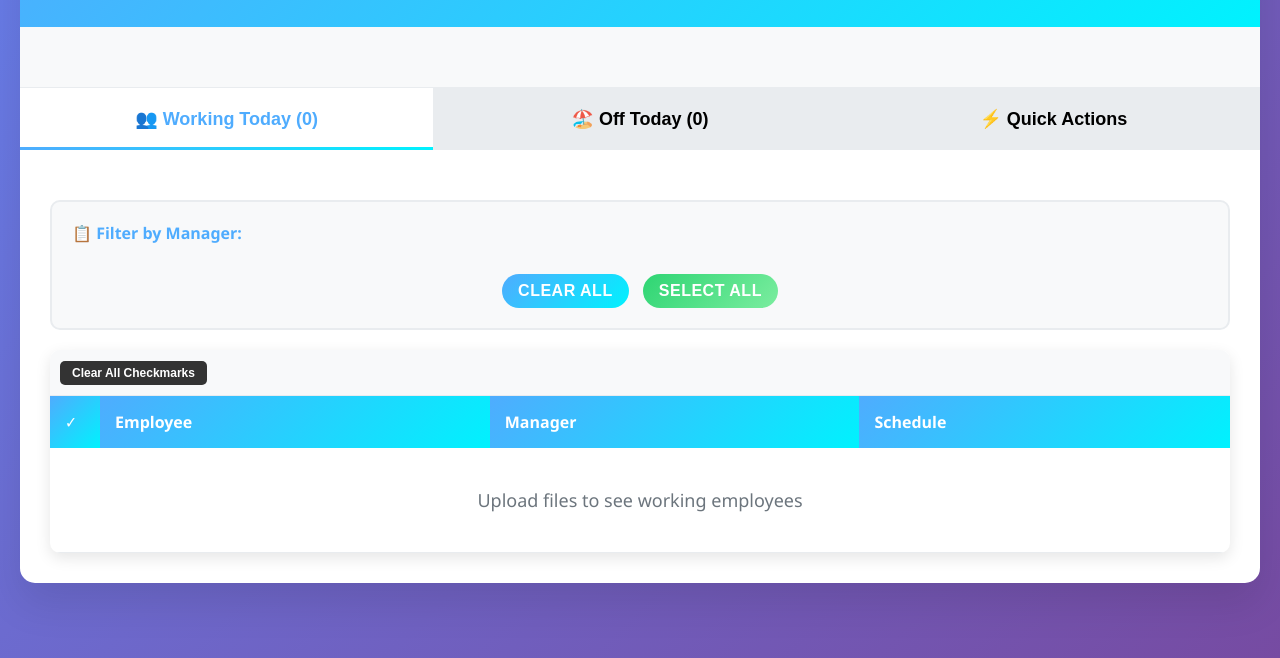
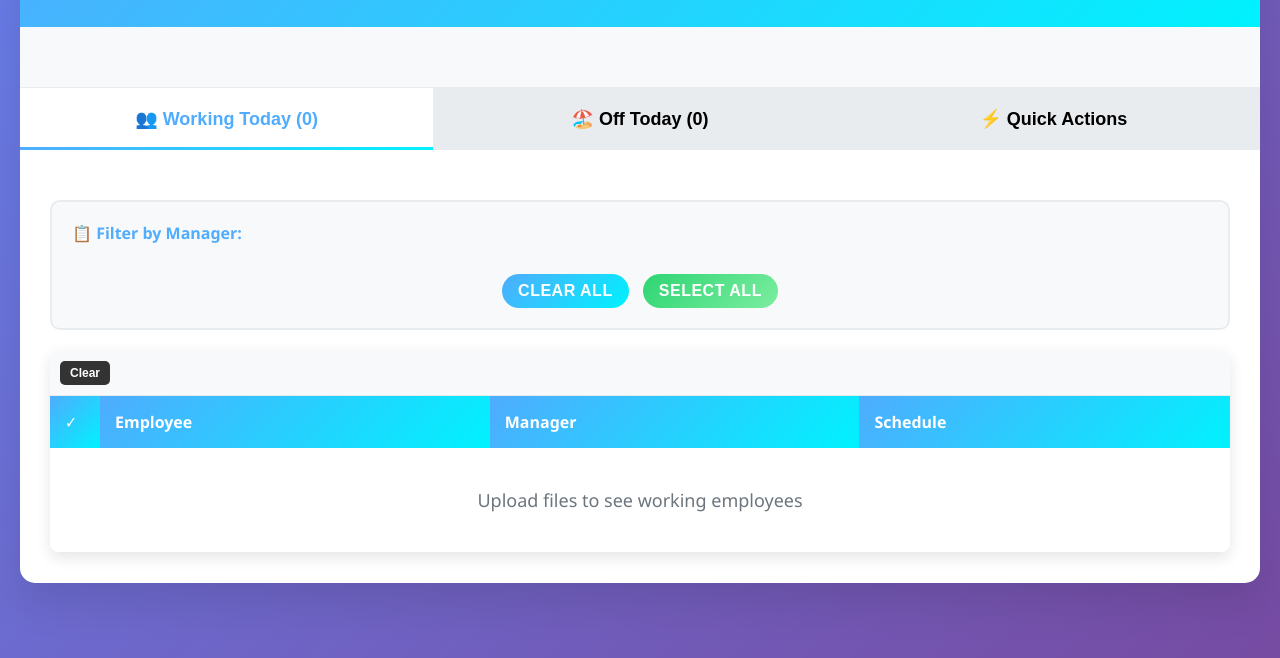
Before and after one commit to SEouts/Tool, a plain HTML site: page index.html in a window 1280 px wide. Shown: the part 142-800 px from the top of the page. Drawn offline with Linux system fonts and the light colour scheme.

Commit message:
Update index.html

```diff
--- a/index.html
+++ b/index.html
@@ -342,12 +342,14 @@
                 </div>
             </div>
             <div class="table-container">
-                <div style="padding: 10px; background: #f8f9fa; border-bottom: 1px solid #e9ecef; text-align: left;">
+                <div style="padding: 10px; background: #f8f9fa; border-bottom: 1px solid #e9ecef;">
+                    <div style="width: 50px; display: inline-block;">
                         <button onclick="clearAllCheckboxes('working')"
-                            style="background: #333; color: white; border: none; border-radius: 5px; padding: 5px 12px; font-size: 12px; cursor: pointer; font-weight: 600;"
+                                style="background: #333; color: white; border: none; border-radius: 5px; padding: 5px 8px; font-size: 12px; cursor: pointer; font-weight: 600; width: 100%;"
                                 title="Clear all checkboxes">
-                        Clear All Checkmarks
+                            Clear
                         </button>
+                    </div>
                 </div>
                 <table>
                     <thead>
@@ -379,12 +381,14 @@
                 </div>
             </div>
             <div class="table-container">
-                <div style="padding: 10px; background: #f8f9fa; border-bottom: 1px solid #e9ecef; text-align: left;">
+                <div style="padding: 10px; background: #f8f9fa; border-bottom: 1px solid #e9ecef;">
+                    <div style="width: 50px; display: inline-block;">
                         <button onclick="clearAllCheckboxes('off')"
-                            style="background: #333; color: white; border: none; border-radius: 5px; padding: 5px 12px; font-size: 12px; cursor: pointer; font-weight: 600;"
+                                style="background: #333; color: white; border: none; border-radius: 5px; padding: 5px 8px; font-size: 12px; cursor: pointer; font-weight: 600; width: 100%;"
                                 title="Clear all checkboxes">
-                        Clear All Checkmarks
+                            Clear
                         </button>
+                    </div>
                 </div>
                 <table>
                     <thead>
```
Lines whose indentation alone changed are shown as unchanged.
